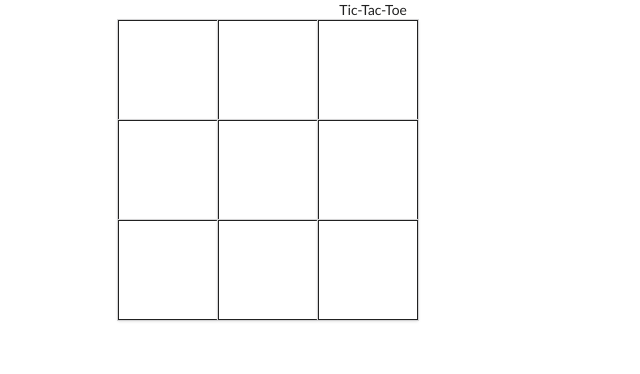
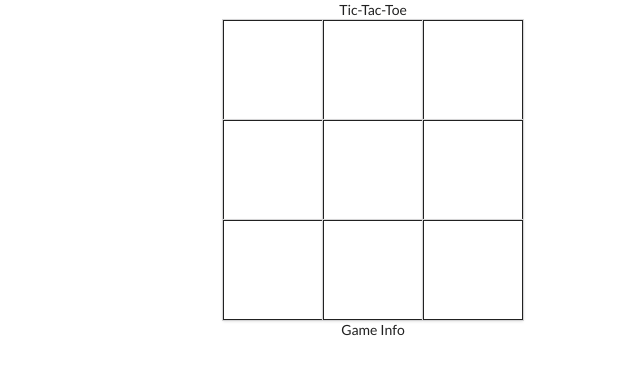
Before and after one commit to Blade365z/Minimax, a React (Create React App) app: page / in a window 1280 px wide. Shown: the top 374 px of the page, without its empty margins (267-907 px from the left). Built offline with nearby package versions, Linux system fonts and the light colour scheme.

Commit message:
interface row organized , winning logicto be done

```diff
--- a/package.json
+++ b/package.json
@@ -6,6 +6,7 @@
     "@testing-library/jest-dom": "^5.11.9",
     "@testing-library/react": "^11.2.5",
     "@testing-library/user-event": "^12.6.3",
+    "lodash": "^4.17.20",
     "react": "^17.0.1",
     "react-dom": "^17.0.1",
     "react-scripts": "4.0.2",
--- a/src/components/App.js
+++ b/src/components/App.js
@@ -1,15 +1,22 @@
 import React, { Component } from 'react'
 import Board from './Board'
+import GameInfo from './GameInfo'
 
 export default class App extends Component {
-
+    state={
+        currentPlayer:null
+    }
+    checkCurrentPlayer = (player) => {
+        this.setState({currentPlayer:player})
+    }
     render() {
         return (
             <div style={{ justifyContent: 'center', textAlign: 'center' }}>
                 Tic-Tac-Toe
                 <div className="" style={{ display: 'flex', justifyContent: 'center', position: 'relative' }}>
-                    <Board  />
+                    <Board playerStatus={this.checkCurrentPlayer} />
                 </div>
+                <GameInfo playerRN={this.state.currentPlayer} />
             </div>
         )
 
--- a/src/components/Board.js
+++ b/src/components/Board.js
@@ -19,6 +19,9 @@ class Board extends Component {
                 tempArr[index - 1] = 'X';
                 this.setState({ moveArr: tempArr, currentPlayer: 'X' })
             }
+            this.props.playerStatus(this.state.currentPlayer)
+        } else {
+            alert('Already filled!!')
         }
     }
     render() {
--- /dev/null
+++ b/src/components/GameInfo.js
@@ -0,0 +1,12 @@
+import React from 'react';
+
+class GameInfo extends React.Component {
+    render() {
+        return (<div>
+            Game Info
+            {this.props.playerRN && <p>Current player is: {this.props.playerRN} </p>}
+        </div>
+        );
+    }
+}
+export default GameInfo;
--- a/src/components/Squares.js
+++ b/src/components/Squares.js
@@ -6,8 +6,8 @@ class Squares extends React.Component {
     }
     render() {
         return (
-            <div className=" square-tictac">
-                <div className="ui card" style={{ borderRadius: '0', border: '0.5px solid', height: '100px', width: '100px', textAlign: 'center', fontSize: '50px', paddingTop: '40%', cursor: 'pointer' }} onClick={this.makeMoveAndCallback}>{this.props.player}</div>
+            <div className=" ">
+                <div className="ui card square-tictac" style={{ borderRadius: '0', border: '0.5px solid', height: '100px', width: '100px', textAlign: 'center', fontSize: '50px', paddingTop: '40%', cursor: 'pointer' }} onClick={this.makeMoveAndCallback}>{this.props.player}</div>
             </div>
         )
     }
--- a/src/components/game.css
+++ b/src/components/game.css
@@ -2,8 +2,8 @@
 .board {
     height: 300px;
     display: flex;
-    margin-left:-210px;
-    flex-direction: column;
+    width: 300px;
+    flex-direction: row;
     flex-wrap: wrap;
 }
 .square-tictac{
```
